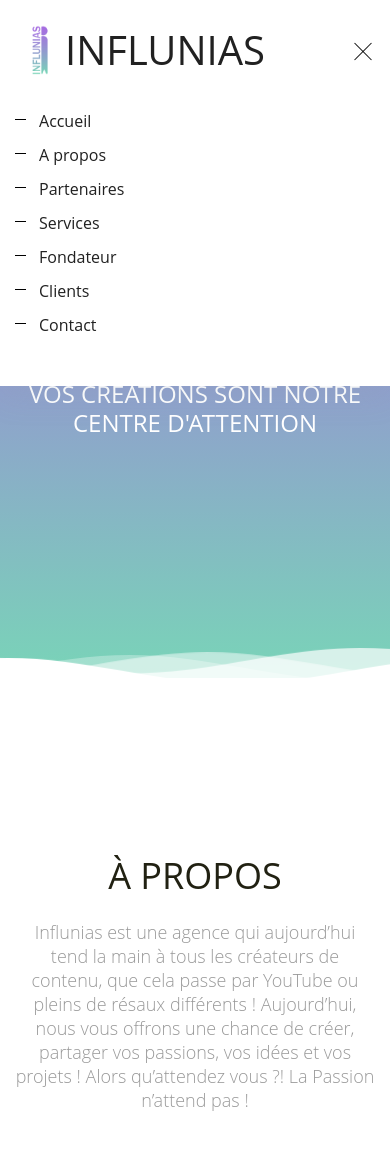
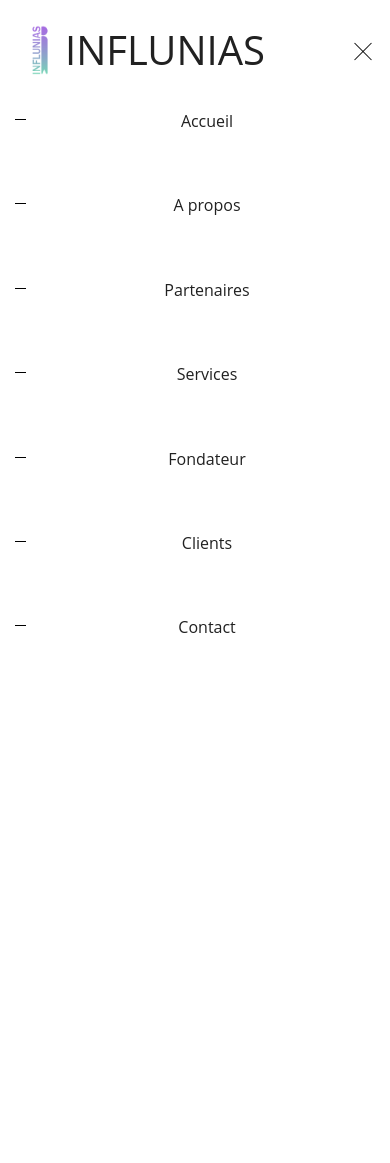
Before and after one commit to TheMaxium69/Influnias-WebSite-V2, a PHP site: page / in a window 390 px wide, after a click that opens the changed part. Shown: the top 1163 px of the page. After the commit the page ends 633 px from the top, so only its background shows below. Run offline with PHP 8.4, Linux system fonts and the light colour scheme; some libraries are stand-ins or nearby versions.

Commit message:
navbar mobile

```diff
--- a/composant/navbar.phtml
+++ b/composant/navbar.phtml
@@ -14,7 +14,7 @@
                     </button>
 
                     <div class="collapse navbar-collapse" id="navbarSupportedContent">
-                        <ul class="navbar-nav ml-auto py-4 py-md-0">
+                        <ul class="navbar-nav ml-auto py-4 py-md-0 navMedia">
                             <li class="nav-item pl-4 pl-md-0 ml-0 ml-md-4">
                                 <a class="nav-link" href="#home">Accueil</a>
                             </li>
--- a/css/index.css
+++ b/css/index.css
@@ -633,3 +633,16 @@ body.dark .navbar-toggler[aria-expanded="true"] .navbar-toggler-icon {
 body.dark .logo img {
 	filter: brightness(100%);
 }
+
+
+@media (max-width: 999px) {
+	.navMedia {
+		height: 100vh;
+		text-align: center;
+	}
+
+
+	.navMedia li {
+		height: 10vh;
+	}
+}
```
